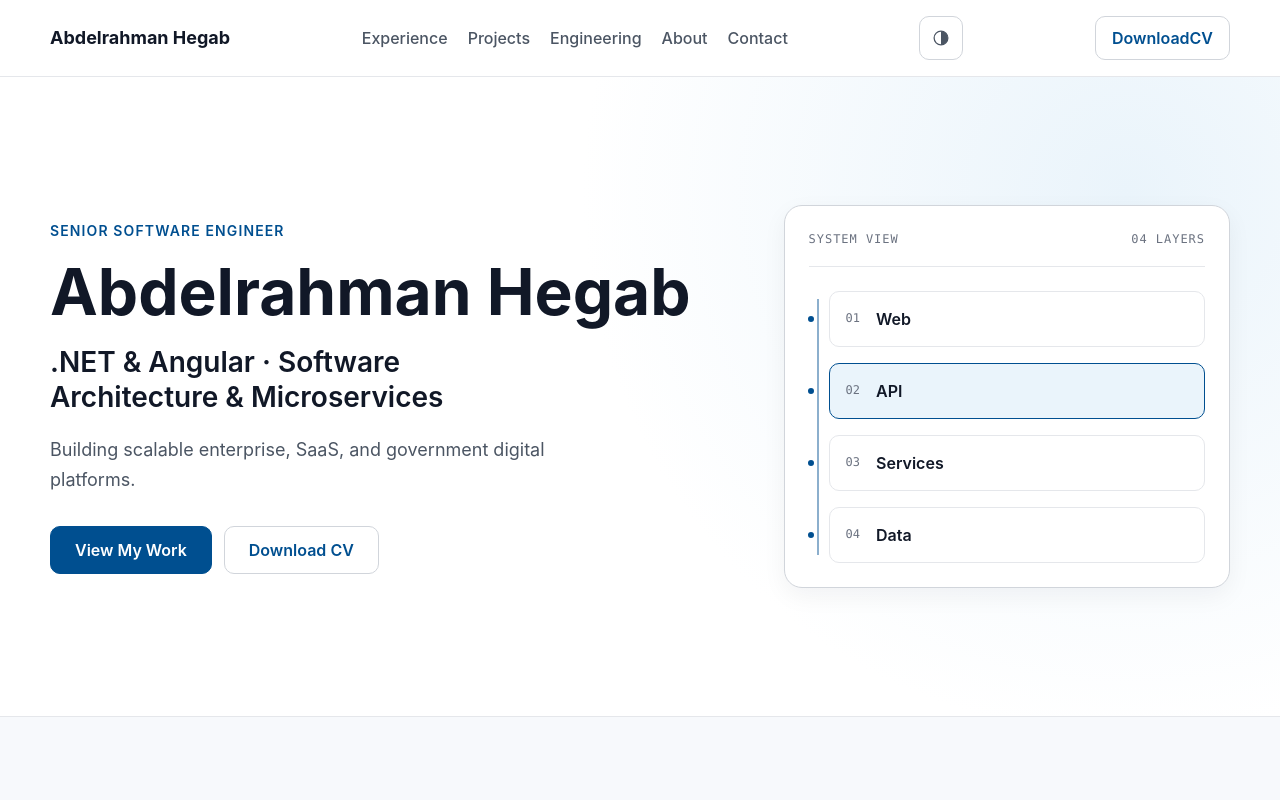
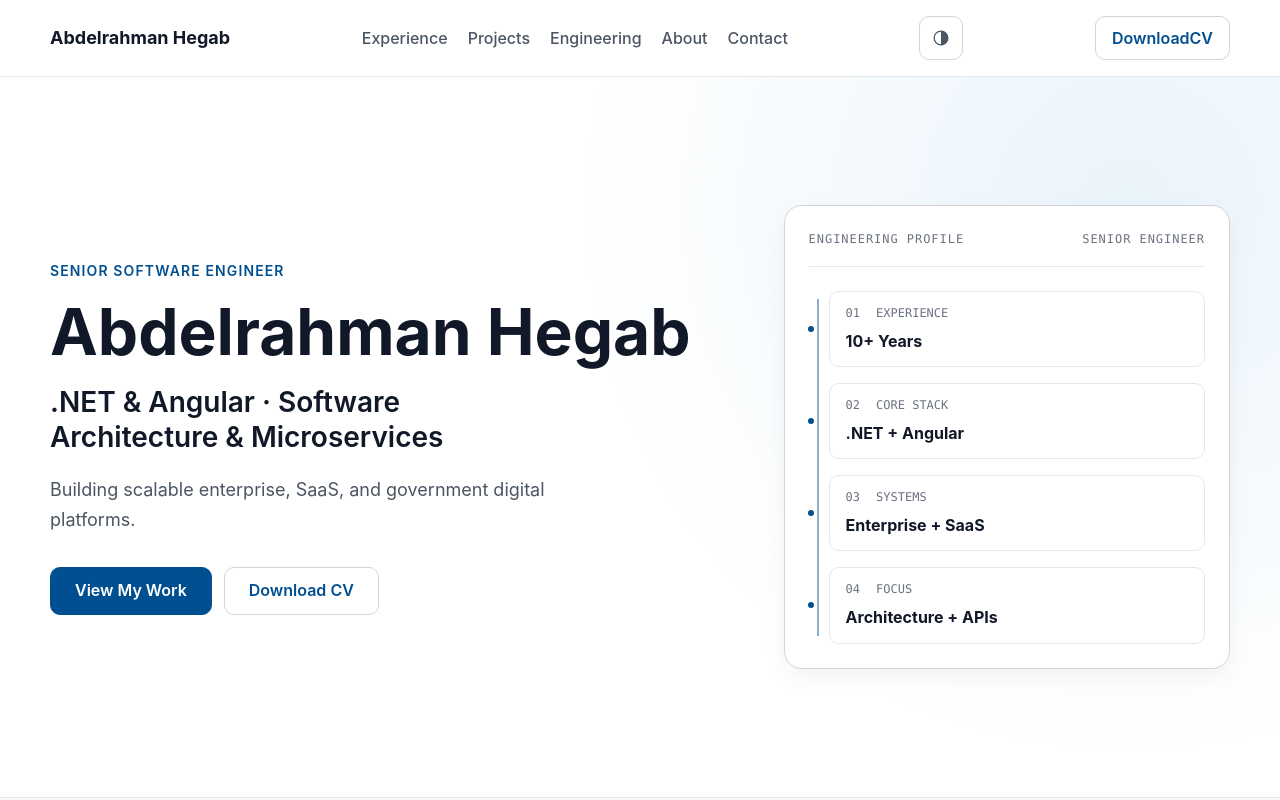
Before and after one commit to abdelrahman-nasser/abdelrahman-portfolio, an Angular app: page / in a window 1280 px wide. Shown: the top 800 px of the page. Built offline with nearby package versions, Linux system fonts and the light colour scheme.

Commit message:
feat: replace hero system layers with engineering profile

```diff
--- a/src/app/content/profile.content.ts
+++ b/src/app/content/profile.content.ts
@@ -1,4 +1,15 @@
 import type { PortfolioProfile } from '../models/profile.models';
+
+export const engineeringProfile = {
+  heading: 'ENGINEERING PROFILE',
+  label: 'SENIOR ENGINEER',
+  rows: [
+    { number: '01', category: 'EXPERIENCE', value: '10+ Years' },
+    { number: '02', category: 'CORE STACK', value: '.NET + Angular' },
+    { number: '03', category: 'SYSTEMS', value: 'Enterprise + SaaS' },
+    { number: '04', category: 'FOCUS', value: 'Architecture + APIs' },
+  ],
+} as const;
 
 export const portfolioProfile = {
   name: 'Abdelrahman Hegab',
--- a/src/app/features/home/home-page.html
+++ b/src/app/features/home/home-page.html
@@ -13,31 +13,23 @@
         </div>
       </div>
 
-      <div class="hero-visual" aria-hidden="true">
+      <section class="hero-visual" aria-labelledby="engineering-profile-title">
         <div class="hero-visual__header">
-          <span>System view</span>
-          <span>04 layers</span>
+          <h2 id="engineering-profile-title">{{ engineeringProfile.heading }}</h2>
+          <span>{{ engineeringProfile.label }}</span>
         </div>
 
-        <div class="hero-visual__flow">
-          <div class="hero-visual__node">
-            <span>01</span>
-            <strong>Web</strong>
-          </div>
-          <div class="hero-visual__node hero-visual__node--accent">
-            <span>02</span>
-            <strong>API</strong>
-          </div>
-          <div class="hero-visual__node">
-            <span>03</span>
-            <strong>Services</strong>
-          </div>
-          <div class="hero-visual__node">
-            <span>04</span>
-            <strong>Data</strong>
-          </div>
-        </div>
-      </div>
+        <dl class="hero-visual__flow">
+          @for (row of engineeringProfile.rows; track row.number) {
+            <div class="hero-visual__node">
+              <dt>
+                <span aria-hidden="true">{{ row.number }}</span> {{ row.category }}
+              </dt>
+              <dd>{{ row.value }}</dd>
+            </div>
+          }
+        </dl>
+      </section>
     </div>
   </app-page-container>
 </section>
--- a/src/app/features/home/home-page.scss
+++ b/src/app/features/home/home-page.scss
@@ -122,10 +122,21 @@
   text-transform: uppercase;
 }
 
+.hero-visual__header h2 {
+  font: inherit;
+  color: inherit;
+  letter-spacing: inherit;
+}
+
+.hero-visual__header > span {
+  text-align: end;
+}
+
 .hero-visual__flow {
   position: relative;
   display: grid;
   gap: var(--space-4);
+  margin: 0;
   padding-block-start: var(--space-6);
   padding-inline-start: var(--space-5);
 }
@@ -144,9 +155,8 @@
   position: relative;
   display: grid;
   min-block-size: 3.5rem;
-  grid-template-columns: auto 1fr;
   align-items: center;
-  gap: var(--space-4);
+  gap: var(--space-1);
   padding: var(--space-3) var(--space-4);
   border: 1px solid var(--color-border);
   border-radius: var(--radius-md);
@@ -164,15 +174,29 @@
   content: '';
 }
 
-.hero-visual__node--accent {
+.hero-visual__node:hover {
   border-color: var(--color-primary);
   background: var(--color-primary-soft);
 }
 
-.hero-visual__node span {
+.hero-visual__node dt {
+  display: flex;
+  gap: var(--space-4);
   color: var(--color-text-muted);
   font-family: var(--font-family-mono);
   font-size: var(--font-size-caption);
+}
+
+.hero-visual__node dd {
+  margin: 0;
+  color: var(--color-text-primary);
+  font-weight: var(--font-weight-bold);
+}
+
+.hero-visual__header > *,
+.hero-visual__node {
+  min-inline-size: 0;
+  overflow-wrap: anywhere;
 }
 
 @media (width >= 30rem) {
--- a/src/app/features/home/home-page.ts
+++ b/src/app/features/home/home-page.ts
@@ -2,6 +2,7 @@ import { Component } from '@angular/core';
 import { RouterLink } from '@angular/router';
 
 import { portfolioProfile } from '../../content';
+import { engineeringProfile } from '../../content/profile.content';
 import { PageContainer } from '../../layout/page-container/page-container';
 import { AiEngineering } from './ai-engineering/ai-engineering';
 import { ContactCta } from './contact-cta/contact-cta';
@@ -30,6 +31,7 @@ import { SelectedWork } from './selected-work/selected-work';
   templateUrl: './home-page.html',
 })
 export class HomePage {
+  protected readonly engineeringProfile = engineeringProfile;
   protected readonly profile = portfolioProfile;
   protected readonly positioning = portfolioProfile.headline
     .split(' | ')
```
